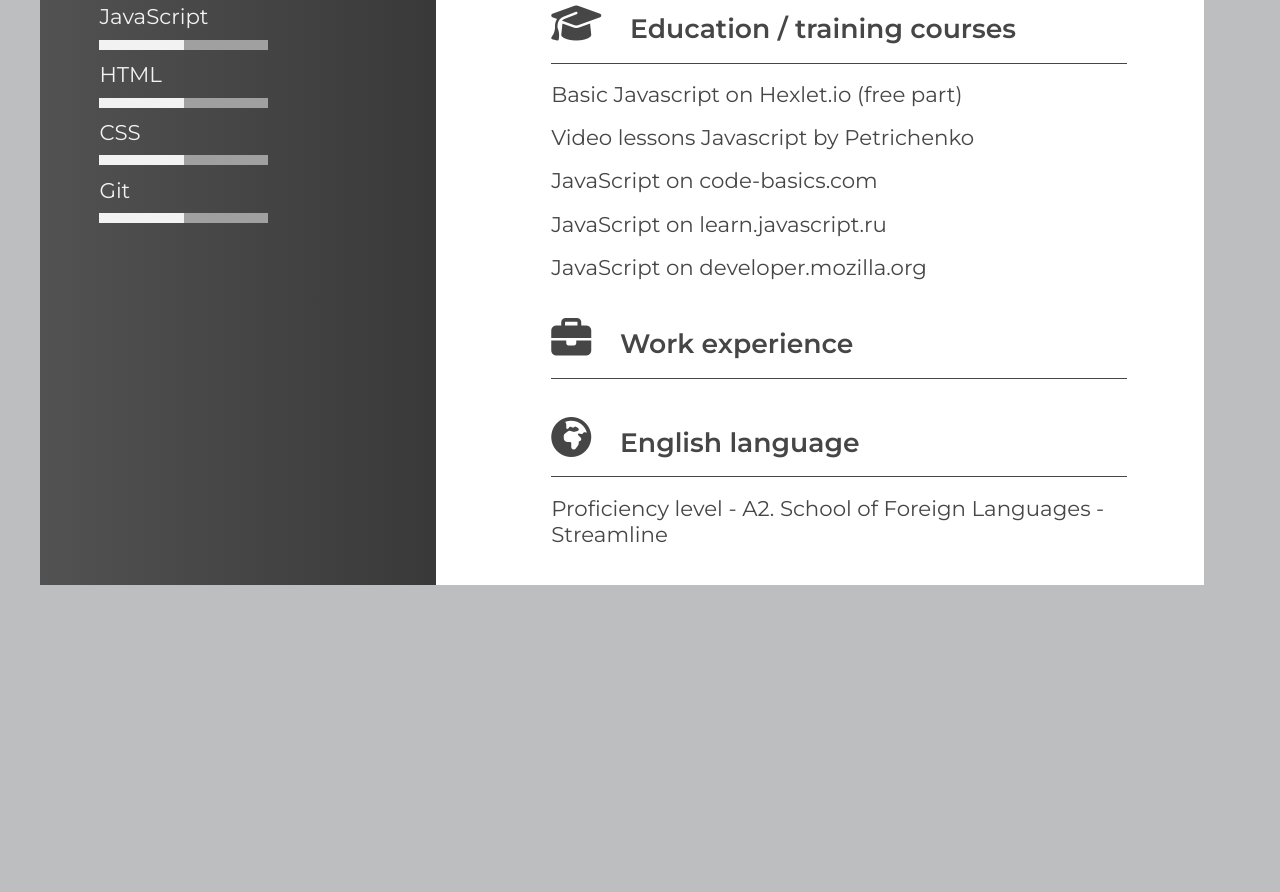
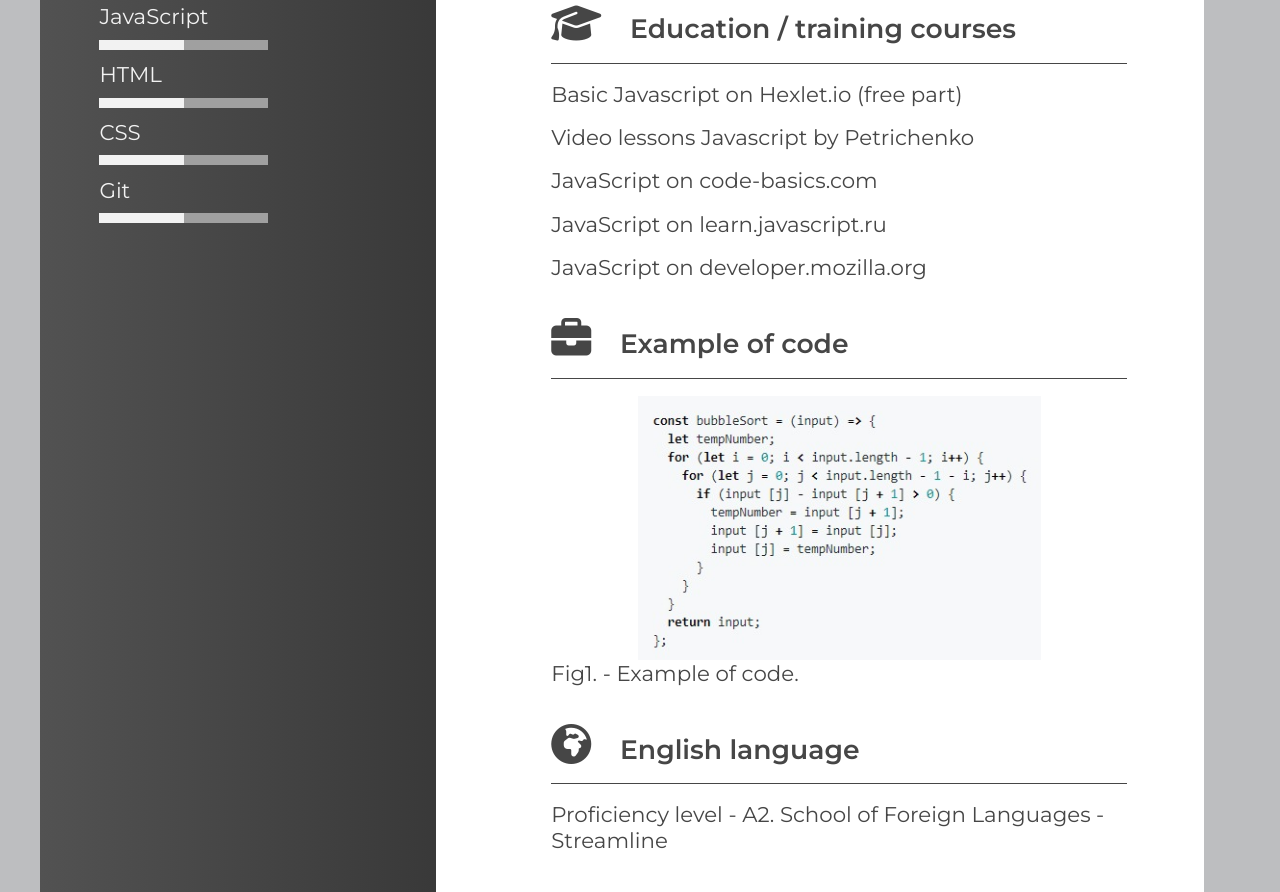
Before and after one commit to dzevakov/rsschool-cv, a plain HTML site: page index.html in a window 1280 px wide. Shown: the part 715-1607 px from the top of the page. Before the commit the page ends 1300 px from the top, so only its background shows below. Drawn offline with Linux system fonts and the light colour scheme.

Commit message:
feat: add example of code, fix passes in links

```diff
--- a/css/style.css
+++ b/css/style.css
@@ -120,3 +120,10 @@ header {
 .main-list li {
   list-style-type: none;
 }
+
+.code-example {
+  display: block;
+  width: 70%;
+  margin-left: auto;
+  margin-right: auto;
+}
--- a/index.html
+++ b/index.html
@@ -4,17 +4,17 @@
   <meta http-equiv="x-ua-compatible" content="ie=edge">
   <meta charset="utf-8">
   <meta name="viewport" content="width=device-width, initial-scale=1.0">
-  <link rel="shortcut icon" href="/img/favicon.svg" type="image/svg">
+  <link rel="shortcut icon" href="img/favicon.svg" type="image/svg">
   <link rel="preconnect" href="https://fonts.gstatic.com">
   <link href="https://fonts.googleapis.com/css2?family=Montserrat:ital,wght@0,400;0,600;1,400;1,600&display=swap" rel="stylesheet">
-  <link rel="stylesheet" href="/css/style.css">
+  <link rel="stylesheet" href="css/style.css">
   <script src="https://kit.fontawesome.com/1f67e87c9d.js" crossorigin="anonymous"></script>
   <title>Dmitry Zevakov CV</title>
 </head>
 <body>
   <div class="main-block">
     <aside class="side-panel">
-      <img class="avatar" src="/img/avatar.jpg" alt="avatar-pic">
+      <img class="avatar" src="img/avatar.jpg" alt="avatar-pic">
       <section class="aside-section">
         <h4 class="aside-header">Contacts</h4>
         <ul>
@@ -75,7 +75,11 @@
         </ul>
       </section>
       <section class="main-section">
-        <h4 class="main-header"><i class="fas fa-briefcase icon"></i>Work experience</h4>
+        <h4 class="main-header"><i class="fas fa-briefcase icon"></i>Example of code</h4>
+        <figure>
+          <img class="code-example" src="img/example-code.jpg" alt="example of code">
+          <figcaption>Fig1. - Example of code.</figcaption>
+        </figure>
       </section>
       <section class="main-section">
         <h4 class="main-header"><i class="fas fa-globe-africa icon"></i>English language</h4>
```
Also changed, not shown: img/example-code.jpg (added).
